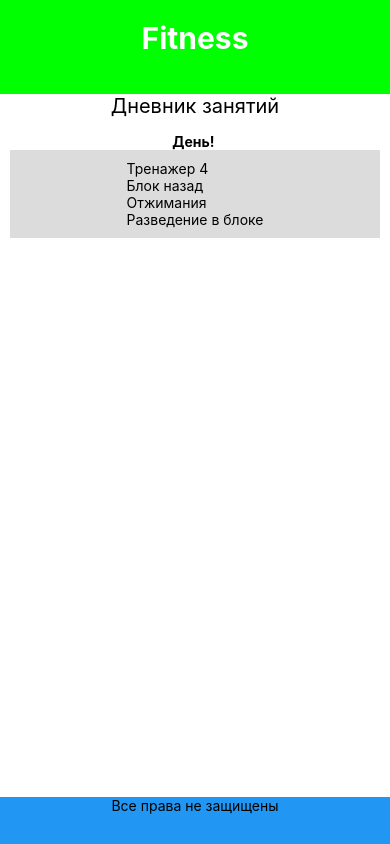
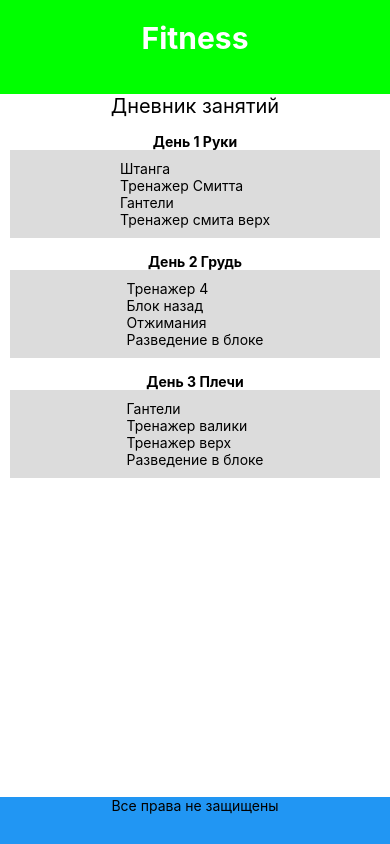
Before and after one commit to GitYchenik/fitness, a React Native app: screen /ProfileScreen in a window 390 px wide. Built offline with nearby package versions, Linux system fonts and the light colour scheme.

Commit message:
-update быстрый апдейт

```diff
--- a/components/start/Navigator/ProfileScreen.js
+++ b/components/start/Navigator/ProfileScreen.js
@@ -7,22 +7,21 @@ import Touchable_Main from './ProfileScreen/Touchable_Main.js'
 
 const ProfileScreen = ({ navigation }) => {
   const [Data_db, setData_db] = useState([
-    [{ ids: 1, znachenie: 'Тренажер 4', key: '1' },
+    [{ ids: 1, znachenie: 'Штанга', key: '1', day: 'День 1 Руки' },
+    { ids: 2, znachenie: 'Тренажер Смитта', key: '2' },
+    { ids: 3, znachenie: 'Гантели', key: '3' },
+    { ids: 4, znachenie: 'Тренажер смита верх', key: '4' }],
+
+    [{ ids: 1, znachenie: 'Тренажер 4', key: '1', day: 'День 2 Грудь' },
     { ids: 2, znachenie: 'Блок назад', key: '2' },
     { ids: 3, znachenie: 'Отжимания', key: '3' },
     { ids: 4, znachenie: 'Разведение в блоке', key: '4' }],
 
-    [{ ids: 1, znachenie: 'Гантели', key: '1' },
+    [{ ids: 1, znachenie: 'Гантели', key: '1', day: 'День 3 Плечи' },
     { ids: 2, znachenie: 'Тренажер валики', key: '2' },
     { ids: 3, znachenie: 'Тренажер верх', key: '3' },
-    { ids: 4, znachenie: 'Разведение в блоке', key: '4' }],
-
-    [{ ids: 1, znachenie: 'ytГантели', key: '1' },
-    { ids: 2, znachenie: 'Тренажер валики', key: '2' },
-    { ids: 3, znachenie: 'Тренажер верх', key: '3' },
-    { ids: 4, znachenie: 'Разведение в блоке', key: '4' }],
-
-  ]
+    { ids: 4, znachenie: 'Разведение в блоке', key: '4' }]
+ ]
   );
 
   return (
@@ -33,9 +32,9 @@ const ProfileScreen = ({ navigation }) => {
         <ScrollView>
           <Text style={styles.mainText}>Дневник занятий</Text>
 
-          <Touchable_Main navigation={navigation} data_db_zn={Data_db[0]} Data_db={Data_db}/>
-          {/* <Touchable_Main navigation={navigation} data_db_zn={Data_db[1]} Data_db={Data_db}/>
-          <Touchable_Main navigation={navigation} data_db_zn={Data_db[2]} Data_db={Data_db}/> */}
+          <Touchable_Main navigation={navigation} data_db_zn={Data_db[0]} Data_db={Data_db} day='1'/>
+          <Touchable_Main navigation={navigation} data_db_zn={Data_db[1]} Data_db={Data_db} day='2'/>
+          <Touchable_Main navigation={navigation} data_db_zn={Data_db[2]} Data_db={Data_db} day='3'/>
 
         </ScrollView>
       </View>
--- a/components/start/Navigator/ProfileScreen/Main.js
+++ b/components/start/Navigator/ProfileScreen/Main.js
@@ -1,16 +1,28 @@
-import React, { useState } from 'react';
+import React from 'react';
 import Header from '../ProfileScreen/Header.js'
-import { StyleSheet, View, Text, FlatList } from 'react-native';
+import { StyleSheet, View, Text, FlatList, TouchableHighlight } from 'react-native';
 import Footer from './Footer.js';
 
 
-const Main = ( props ) => {
-console.log(props)
+const Main = (props) => {
+  console.log(props)
   return (
     <View style={{ flex: 1 }}>
       <Header />
       <View style={styles.main}>
-        <Text>oooogo</Text>
+        <Text style={styles.zagolovok}>{props.route.params[0].day}</Text>
+        <View>
+          <TouchableHighlight>
+            <FlatList
+              data={props.route.params}
+              renderItem={({ item }) => (
+                <View style={styles.item}>
+                  <Text> {item.znachenie} </Text>
+                </View>
+              )}
+            />
+          </TouchableHighlight>
+        </View>
       </View>
       <Footer />
     </View>
@@ -25,7 +37,18 @@ const styles = StyleSheet.create({
   mainText: {
     fontSize: 20,
     textAlign: 'center',
-  }
+  },
+  item: {
+    backgroundColor: '#f9c2ff',
+    padding: 20,
+    marginVertical: 8,
+    marginHorizontal: 16,
+  },
+  zagolovok: {
+    textAlign: 'center',
+    fontWeight: 'bold',
+    marginTop: 15
+  },
 })
 
 export default Main;
--- a/components/start/Navigator/ProfileScreen/Touchable_Main.js
+++ b/components/start/Navigator/ProfileScreen/Touchable_Main.js
@@ -3,12 +3,12 @@ import { View, Text, TouchableHighlight, StyleSheet } from 'react-native';
 
 
 const Touchable_Main = ( props ) => {
-  //const { navigation, data_id, data_zn } = props;
-  console.log(props.navigation.navigate)
+//console.log(props.data_db_zn[0].day) //- расскоментировать для проверки что передается на страницу
+
   return (
     <View style={styles.mainblock}>
-      <Text style={styles.zagolovok}>День! </Text>
-      <TouchableHighlight onPress={() => props.navigation.navigate("Main")} style={styles.button} underlayColor="blue">
+      <Text style={styles.zagolovok}> { props.data_db_zn[0].day } </Text>
+      <TouchableHighlight onPress={() => props.navigation.navigate("Main", props.data_db_zn)} style={styles.button} underlayColor="blue">
         <View>{props.data_db_zn.map(({znachenie}, key) => {
           return (
             <View key={key}>
```
